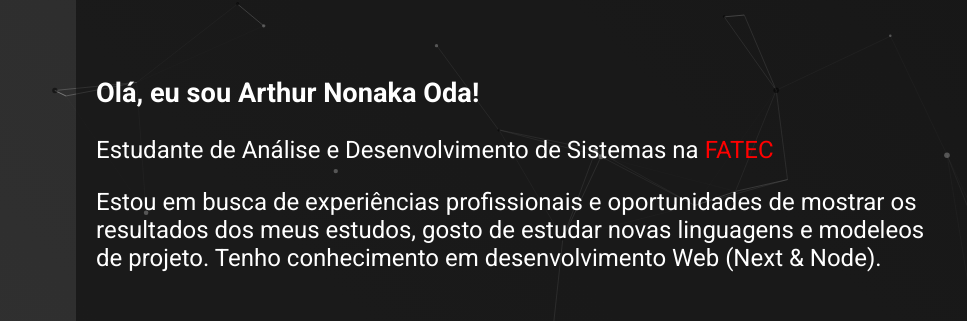
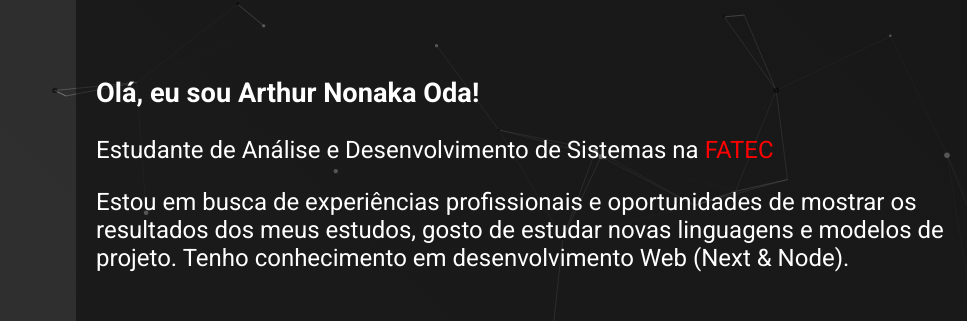
Before and after one commit to Arthur-nonaka/Arthur-nonaka.github.io, a plain HTML site: page index.html in a window 1280 px wide. Shown: the top 321 px of the page, 0-967 px from the left. Drawn offline with nearby package versions, Linux system fonts and the light colour scheme.

Commit message:
Update index.html

```diff
--- a/index.html
+++ b/index.html
@@ -24,7 +24,7 @@
       <p>
         Estou em busca de experiências profissionais e oportunidades de
         mostrar os resultados dos meus estudos, gosto de estudar novas
-        linguagens e modeleos de projeto. Tenho conhecimento em
+        linguagens e modelos de projeto. Tenho conhecimento em
         desenvolvimento Web (Next & Node).
       </p>
     </section>
```
